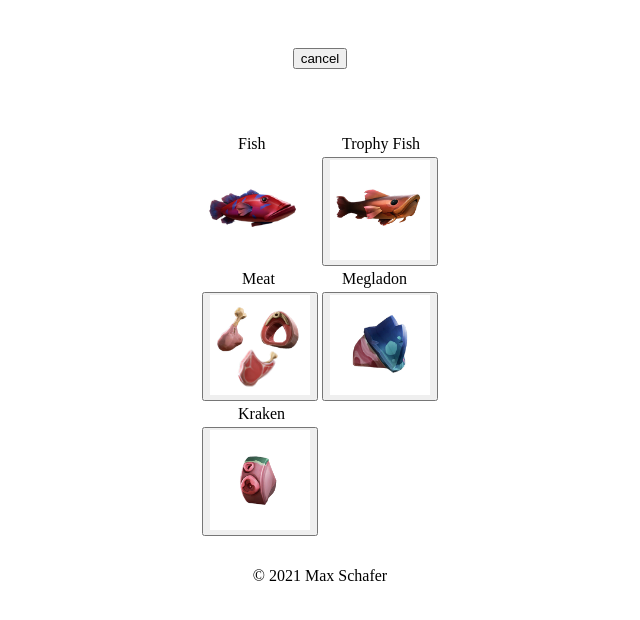
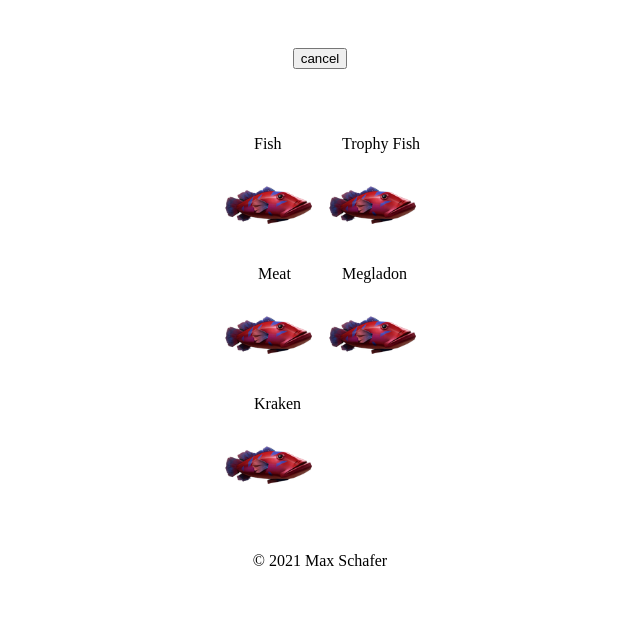
Before and after one commit to maxsg5/SOTcookingTimer, a plain HTML site: page index.html in a window 1280 px wide. Shown: the part 52-672 px from the top of the page, without its empty margins (320-960 px from the left). Drawn offline with Linux system fonts and the light colour scheme.

Commit message:
img scaling fixed

```diff
--- a/index.html
+++ b/index.html
@@ -24,24 +24,20 @@
                     <td><span>Trophy Fish</span></td>
                 <tr>
                     <td><input type="image" src="./img/1.png" alt="" onclick="startTimer(40)"> </td>
-                    <td><button><img src="./img/2.png" alt=""
-                                onclick="startTimer(90)"></button> </td>
+                    <td><input type="image" src="./img/1.png" alt="" onclick="startTimer(90)"> </td>
                 </tr>
                 <td><span>&nbsp&nbsp&nbsp&nbsp Meat</span></td>
                 <td><span>Megladon</span></td>
                 <tr>
-                    <td><button><img src="./img/3.png" alt=""
-                                onclick="startTimer(60)"></button> </td>
-                    <td><button><img src="./img/4.png" alt=""
-                                onclick="startTimer(120)"></button> </td>
+                    <td><input type="image" src="./img/1.png" alt="" onclick="startTimer(60)"> </td>
+                    <td><input type="image" src="./img/1.png" alt="" onclick="startTimer(120)"> </td>
 
                 </tr>
                 <td><span>&nbsp&nbsp&nbsp&nbspKraken</span></td>
 
                 </tr>
                 <tr>
-                    <td><button><img src="./img/5.png" alt=""
-                                onclick="startTimer(120)"></button> </td>
+                    <td><input type="image" src="./img/1.png" alt="" onclick="startTimer(120)"> </td>
                 <tr>
 
                 </tr>
```
